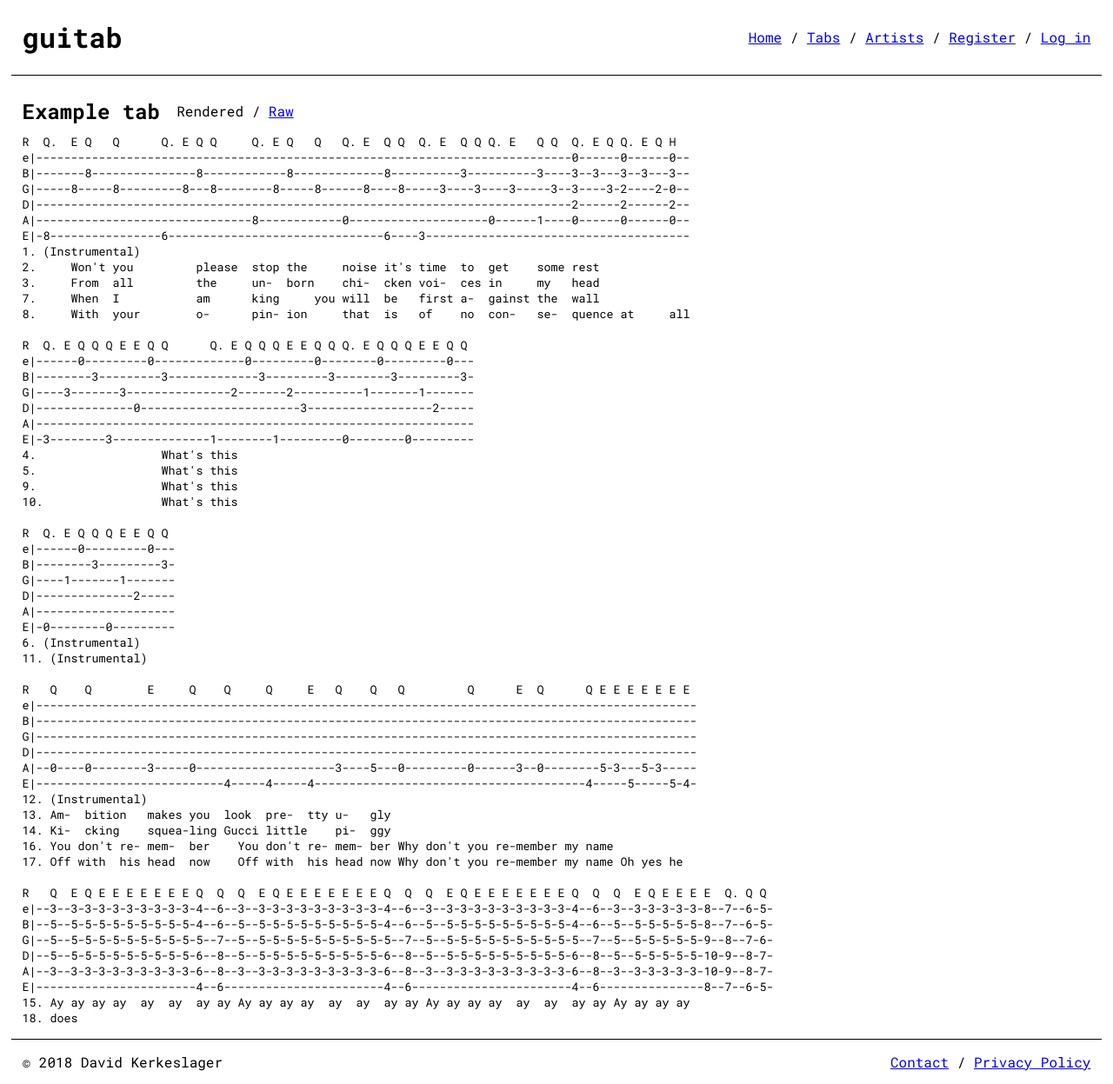
After one commit to kerkeslager/guitartabs, a Django app: page /tabs/example/ in a window 1280 px wide. The commit adds this page. Shown: the whole page at 87% size. Run offline with Django 3.2, Linux system fonts and the light colour scheme.

Commit message:
Add an example tab page

```diff
--- a/core/static/core/style.css
+++ b/core/static/core/style.css
@@ -143,3 +143,17 @@ footer#site-footer {
     flex-direction: column;
   }
 }
+
+section.raw-tab {
+  font-size: 10pt;
+  white-space: pre;
+}
+
+section.rendered-tab {
+  font-size: 10pt;
+  white-space: pre;
+}
+
+.hidden {
+  display: none;
+}
--- a/tabs/models.py
+++ b/tabs/models.py
@@ -2,6 +2,8 @@ from django.conf import settings
 from django.contrib.auth.models import User
 from django.db import models
 from django.db.models import deletion
+
+from . import rendering
 
 class Artist(models.Model):
     user = models.ForeignKey(User, on_delete=deletion.PROTECT)
@@ -53,3 +55,6 @@ class Tab(models.Model):
 
     def __str__(self):
         return self.name
+
+    def get_rendered_tab(self):
+        return rendering.render(self.body)
--- /dev/null
+++ b/tabs/rendering.py
@@ -0,0 +1,2 @@
+def render(raw):
+    return raw
--- /dev/null
+++ b/tabs/static/example.txt
@@ -0,0 +1,57 @@
+R  Q.  E Q   Q      Q. E Q Q     Q. E Q   Q   Q. E  Q Q  Q. E  Q Q Q. E   Q Q  Q. E Q Q. E Q H
+e|-----------------------------------------------------------------------------0------0------0--
+B|-------8---------------8------------8-------------8----------3----------3----3--3---3--3---3--
+G|-----8-----8---------8---8--------8-----8------8----8-----3----3----3-----3--3----3-2----2-0--
+D|-----------------------------------------------------------------------------2------2------2--
+A|-------------------------------8------------0--------------------0------1----0------0------0--
+E|-8----------------6-------------------------------6----3--------------------------------------
+1. (Instrumental)
+2.     Won't you         please  stop the     noise it's time  to  get    some rest
+3.     From  all         the     un-  born    chi-  cken voi-  ces in     my   head
+7.     When  I           am      king     you will  be   first a-  gainst the  wall
+8.     With  your        o-      pin- ion     that  is   of    no  con-   se-  quence at     all
+
+R  Q. E Q Q Q E E Q Q      Q. E Q Q Q E E Q Q Q. E Q Q Q E E Q Q
+e|------0---------0-------------0---------0--------0---------0---
+B|--------3---------3-------------3---------3--------3---------3-
+G|----3-------3---------------2-------2----------1-------1-------
+D|--------------0-----------------------3------------------2-----
+A|---------------------------------------------------------------
+E|-3--------3--------------1--------1---------0--------0---------
+4.                  What's this
+5.                  What's this
+9.                  What's this
+10.                 What's this
+
+R  Q. E Q Q Q E E Q Q
+e|------0---------0---
+B|--------3---------3-
+G|----1-------1-------
+D|--------------2-----
+A|--------------------
+E|-0--------0---------
+6. (Instrumental)
+11. (Instrumental)
+
+R   Q    Q        E     Q    Q     Q     E   Q    Q   Q         Q      E  Q      Q E E E E E E E
+e|-----------------------------------------------------------------------------------------------
+B|-----------------------------------------------------------------------------------------------
+G|-----------------------------------------------------------------------------------------------
+D|-----------------------------------------------------------------------------------------------
+A|--0----0--------3-----0--------------------3----5---0---------0------3--0--------5-3---5-3-----
+E|---------------------------4-----4-----4---------------------------------------4-----5-----5-4-
+12. (Instrumental)
+13. Am-  bition   makes you  look  pre-  tty u-   gly
+14. Ki-  cking    squea-ling Gucci little    pi-  ggy
+16. You don't re- mem-  ber    You don't re- mem- ber Why don't you re-member my name
+17. Off with  his head  now    Off with  his head now Why don't you re-member my name Oh yes he
+
+R   Q  E Q E E E E E E E Q  Q  Q  E Q E E E E E E E Q  Q  Q  E Q E E E E E E E Q  Q  Q  E Q E E E E  Q. Q Q
+e|--3--3-3-3-3-3-3-3-3-3-4--6--3--3-3-3-3-3-3-3-3-3-4--6--3--3-3-3-3-3-3-3-3-3-4--6--3--3-3-3-3-3-8--7--6-5-
+B|--5--5-5-5-5-5-5-5-5-5-4--6--5--5-5-5-5-5-5-5-5-5-4--6--5--5-5-5-5-5-5-5-5-5-4--6--5--5-5-5-5-5-8--7--6-5-
+G|--5--5-5-5-5-5-5-5-5-5-5--7--5--5-5-5-5-5-5-5-5-5-5--7--5--5-5-5-5-5-5-5-5-5-5--7--5--5-5-5-5-5-9--8--7-6-
+D|--5--5-5-5-5-5-5-5-5-5-6--8--5--5-5-5-5-5-5-5-5-5-6--8--5--5-5-5-5-5-5-5-5-5-6--8--5--5-5-5-5-5-10-9--8-7-
+A|--3--3-3-3-3-3-3-3-3-3-6--8--3--3-3-3-3-3-3-3-3-3-6--8--3--3-3-3-3-3-3-3-3-3-6--8--3--3-3-3-3-3-10-9--8-7-
+E|-----------------------4--6-----------------------4--6-----------------------4--6---------------8--7--6-5-
+15. Ay ay ay ay  ay  ay  ay ay Ay ay ay ay  ay  ay  ay ay Ay ay ay ay  ay  ay  ay ay Ay ay ay ay
+18. does
--- a/tabs/templates/tabs/detail.html
+++ b/tabs/templates/tabs/detail.html
@@ -34,6 +34,5 @@
     </a>
   </section>
 
-
-  <section class='tab-body'>{{ tab.body }}</section>
+  <section class='rendered-tab'>{{ tab.get_rendered_tab }}</section>
 {% endblock %}
--- /dev/null
+++ b/tabs/templates/tabs/example.html
@@ -0,0 +1,49 @@
+{% extends 'core/standard.html' %}
+
+{% block title %}Example tab{% endblock %}
+
+{% block page_nav %}
+  <script type='text/javascript'>
+    // <!--
+    function setShown(shown) {
+      var rendered = ['rendered-unlink', 'raw-link', 'rendered-tab'];
+      var raw = ['raw-unlink', 'rendered-link', 'raw-tab'];
+
+      if(shown == 'rendered') {
+        var toShow = rendered;
+        var toHide = raw;
+      }
+      if(shown == 'raw') {
+        var toShow = raw;
+        var toHide = rendered;
+      }
+
+      toShow.forEach(function(i) {
+        document.getElementById(i).classList.remove('hidden');
+      });
+
+      toHide.forEach(function(i) {
+        document.getElementById(i).classList.add('hidden');
+      });
+    }
+    // -->
+  </script>
+
+  <span>
+    <a id='rendered-link' class='hidden' href='javascript:setShown("rendered")'>Rendered</a>
+    <span id='rendered-unlink'>Rendered</span>
+  </span>
+  <span>
+    <a id='raw-link' href='javascript:setShown("raw")'>Raw</a>
+    <span id='raw-unlink' class='hidden'>Raw</span>
+  </span>
+{% endblock %}
+
+{% block content %}
+  <div id='example-splitpanel'>
+
+    <section id='rendered-tab' class='rendered-tab'>{{ rendered }}</section>
+
+    <section id='raw-tab' class='raw-tab hidden'>{{ raw }}</section>
+  </div>
+{% endblock %}
--- a/tabs/urls.py
+++ b/tabs/urls.py
@@ -8,6 +8,7 @@ urlpatterns = [
     path('artists/create/', views.artist_create, name='artist_create'),
     path('artists/<int:artist_id>/', views.artist_detail, name='artist_detail'),
     path('artists/', views.artist_index, name='artist_index'),
+    path('example/', views.example, name='example'),
     path('instrument/<str:instrument>/', views.instrument, name='instrument'),
     path('<int:tab_id>/edit/', views.edit, name='edit'),
     path('<int:tab_id>/', views.detail, name='detail'),
--- a/tabs/views.py
+++ b/tabs/views.py
@@ -1,10 +1,12 @@
+import os.path
+
 from django.core.exceptions import PermissionDenied
 from django.forms.models import model_to_dict
 from django.http import Http404, HttpResponseRedirect
 from django.shortcuts import get_object_or_404, render
 from django.urls import reverse
 
-from . import forms, models
+from . import forms, models, rendering
 from core import util
 
 def index(request):
@@ -83,7 +85,9 @@ def artist_index(request):
 
 def detail(request, tab_id):
     tab = get_object_or_404(models.Tab, pk=tab_id)
-    context = { 'tab': tab }
+    context = {
+        'tab': tab
+    }
     return render(request, 'tabs/detail.html', context)
 
 def create(request):
@@ -132,3 +136,16 @@ def edit(request, tab_id):
         if tab_form.is_valid():
             tab = tab_form.save()
             return HttpResponseRedirect(reverse('tabs:detail', args=(tab.pk,)))
+
+def example(request):
+    # TODO Cache this
+    with open(os.path.join(os.path.dirname(__file__), 'static/example.txt'), 'r') as f:
+        raw = f.read()
+
+    rendered = rendering.render(raw)
+
+    context = {
+        'raw': raw,
+        'rendered': rendered,
+    }
+    return render(request, 'tabs/example.html', context)
```
Also changed, not shown: tabs/templates/tabs/create.html (+6 -6 lines).
